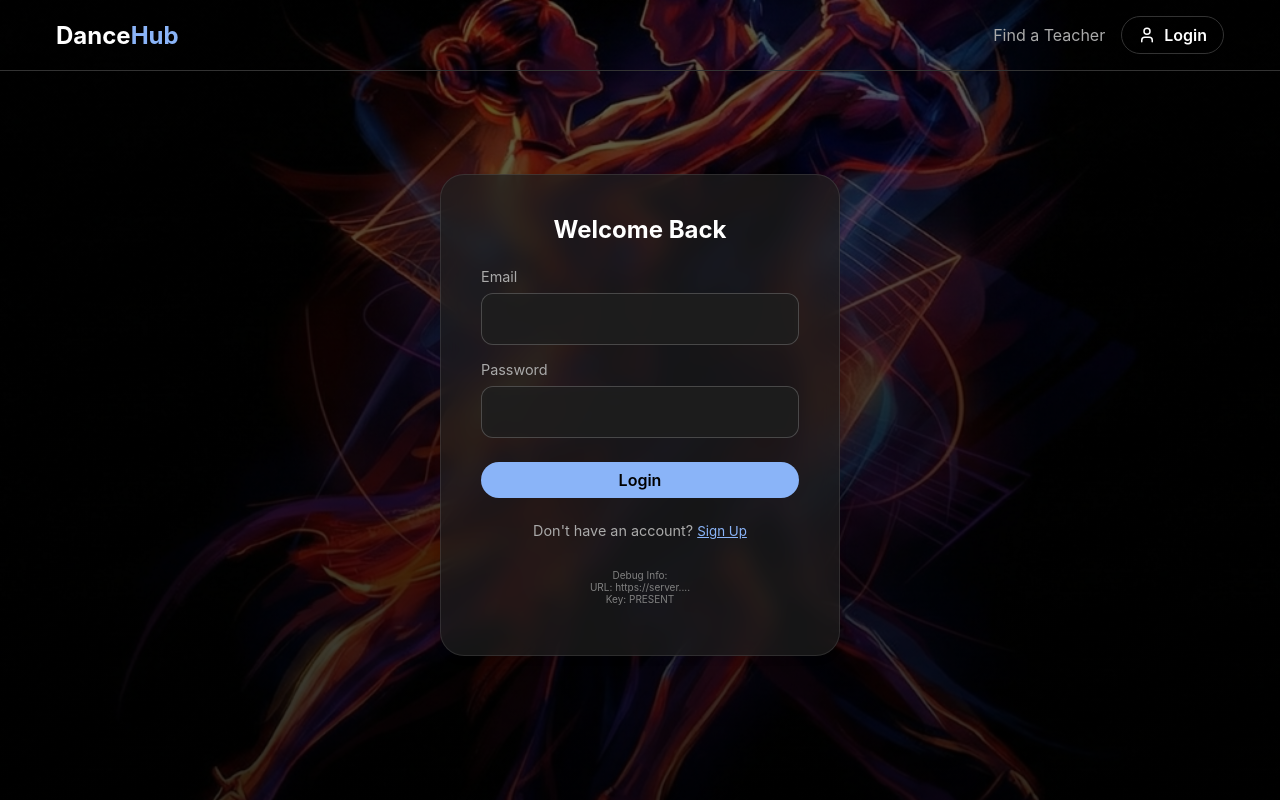
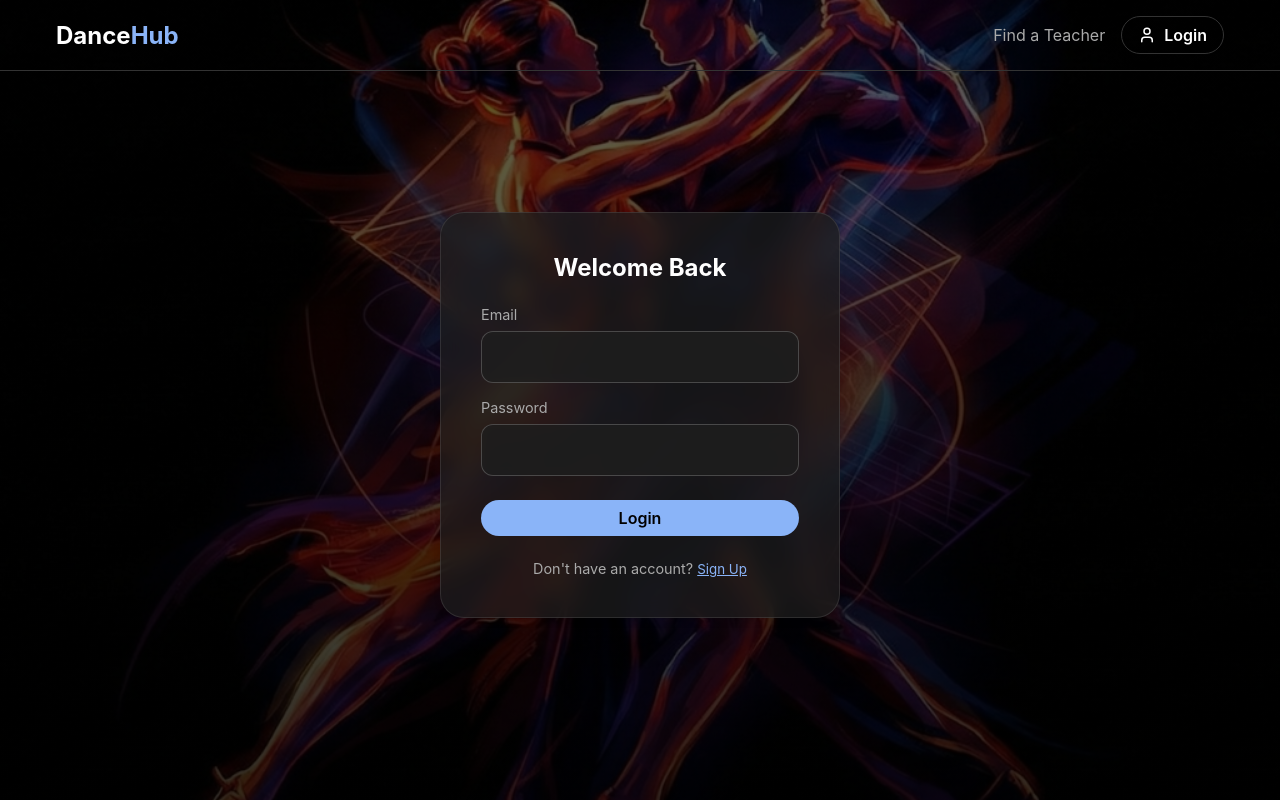
Before and after one commit to ludovicbenamara-bot/DanceHub, a React (Vite) app in the folder frontend/: page /login in a window 1280 px wide. Built offline with nearby package versions, Linux system fonts and the light colour scheme; no server answers.

Commit message:
Remove debug info - Project Stable

```diff
--- a/frontend/src/pages/Login.jsx
+++ b/frontend/src/pages/Login.jsx
@@ -82,12 +82,7 @@ export default function Login() {
                         {isLogin ? 'Sign Up' : 'Login'}
                     </button>
                 </div>
-                {/* DEBUGGER FOR VERCEL */}
-                <div style={{ marginTop: '20px', padding: '10px', fontSize: '10px', color: 'gray', textAlign: 'center' }}>
-                    <p>Debug Info:</p>
-                    <p>URL: {import.meta.env.VITE_SUPABASE_URL ? import.meta.env.VITE_SUPABASE_URL.substring(0, 15) + '...' : 'MISSING'}</p>
-                    <p>Key: {import.meta.env.VITE_SUPABASE_ANON_KEY ? 'PRESENT' : 'MISSING'}</p>
-                </div>
+
 
             </div>
         </div>
```
